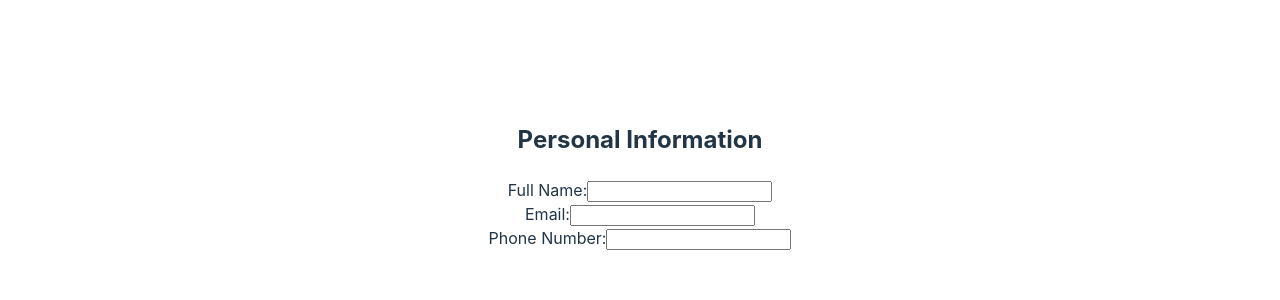
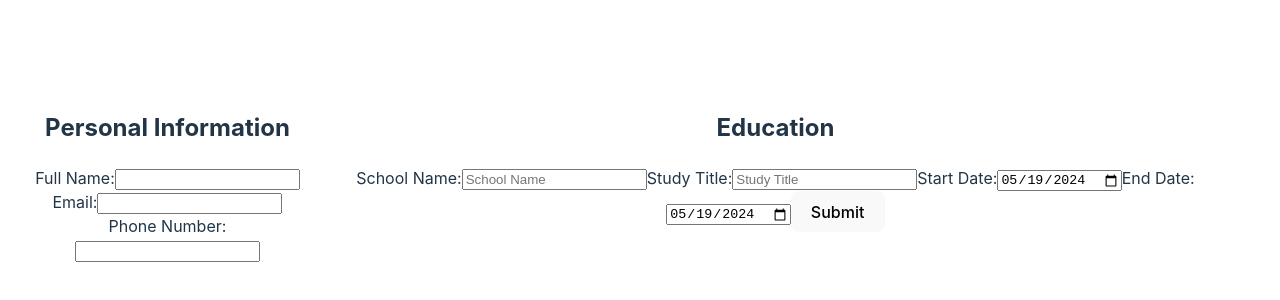
Before and after one commit to The-Shamm/Mod-6, a React (Vite) app in the folder Mod6App/: page / in a window 1280 px wide. Shown: the part 224-524 px from the top of the page. Built offline with nearby package versions, Linux system fonts and the light colour scheme.

Commit message:
used chat to use the same format as personalinfo

```diff
--- a/Mod6App/src/App.jsx
+++ b/Mod6App/src/App.jsx
@@ -1,7 +1,8 @@
-import { useState } from 'react'
+import { useState } from "react";
 import "./styles/style.css";
 import "./App.css";
 import PersonalInfo from "./components/PersonalInfo";
+import EducationForm from "./components/EducationForm";
 
 function App() {
   const [personalInfo, setPersonalInfo] = useState({
@@ -9,21 +10,61 @@ function App() {
     email: "",
     phone: "",
   });
+
+  const [eduInfo, setEduInfo] = useState({
+    schoolName: "",
+    studyTitle: "",
+    startDate: new Date(),
+    endDate: new Date(),
+  });
+
+  const [display, setDisplay] = useState({
+    displayEdu: false,
+  });
+
   const handlePersonalInfoUpdate = (updatedInfo) => {
-setPersonalInfo(updatedInfo)
+    setPersonalInfo(updatedInfo);
+  };
 
-  }
+  const handleEduInfoUpdate = (updatedInfo) => {
+    setEduInfo(updatedInfo);
+  };
+
+  const handleSubmit = (e, displayType) => {
+    e.preventDefault();
+    setDisplay((prevDisplay) => ({
+      ...prevDisplay,
+      [displayType]: !prevDisplay[displayType],
+    }));
+  };
 
   return (
     <div id="container">
       <div>
-        <PersonalInfo onChange={handlePersonalInfoUpdate}></PersonalInfo>
+        <PersonalInfo onChange={handlePersonalInfoUpdate} />
       </div>
-
       <div>
         <h1>{personalInfo.fullName}</h1>
         <h2>{personalInfo.email}</h2>
-        <h2>{personalInfo.phone} </h2>
+        <h2>{personalInfo.phone}</h2>
+      </div>
+      <div>
+        {display.displayEdu ? (
+          <div>
+            <h2>Education Information</h2>
+            <p>School: {eduInfo.schoolName}</p>
+            <p>Study Title: {eduInfo.studyTitle}</p>
+            <p>Start Date: {eduInfo.startDate.toISOString().slice(0, 10)}</p>
+            <p>End Date: {eduInfo.endDate.toISOString().slice(0, 10)}</p>
+            <button onClick={() => setDisplay({ displayEdu: false })}>Edit</button>
+          </div>
+        ) : (
+          <EducationForm
+            eduInfo={eduInfo}
+            onChange={handleEduInfoUpdate}
+            onSubmit={(e) => handleSubmit(e, "displayEdu")}
+          />
+        )}
       </div>
     </div>
   );
--- /dev/null
+++ b/Mod6App/src/components/EducationForm.jsx
@@ -0,0 +1,76 @@
+import { useState } from "react";
+
+function EducationForm(props) {
+  const [eduInfo, setEduInfo] = useState({
+    schoolName: "",
+    studyTitle: "",
+    startDate: new Date(),
+    endDate: new Date(),
+  });
+
+  const handleInputChange = (e) => {
+    const { name, value } = e.target;
+    const updatedValue = name.includes("Date") ? new Date(value) : value;
+    const updatedInfo = { ...eduInfo, [name]: updatedValue };
+    setEduInfo(updatedInfo);
+    props.onChange(updatedInfo);
+  };
+
+  const handleSubmit = (e) => {
+    e.preventDefault();
+    props.onSubmit(e);
+  };
+
+  return (
+    <>
+      <h2 className="form-title">Education</h2>
+      <form onSubmit={handleSubmit} className="form">
+        <label htmlFor="schoolName" className="form-label">
+          School Name:
+          <input
+            type="text"
+            placeholder="School Name"
+            value={eduInfo.schoolName}
+            name="schoolName"
+            onChange={handleInputChange}
+            className="form-input"
+          />
+        </label>
+        <label htmlFor="studyTitle" className="form-label">
+          Study Title:
+          <input
+            type="text"
+            placeholder="Study Title"
+            value={eduInfo.studyTitle}
+            name="studyTitle"
+            onChange={handleInputChange}
+            className="form-input"
+          />
+        </label>
+        <label htmlFor="startDate" className="form-label">
+          Start Date:
+          <input
+            type="date"
+            value={eduInfo.startDate.toISOString().slice(0, 10)}
+            name="startDate"
+            onChange={handleInputChange}
+            className="form-input form-date-input"
+          />
+        </label>
+        <label htmlFor="endDate" className="form-label">
+          End Date:
+          <input
+            type="date"
+            value={eduInfo.endDate.toISOString().slice(0, 10)}
+            name="endDate"
+            onChange={handleInputChange}
+            className="form-input form-date-input"
+          />
+        </label>
+        <button className="form-btn" type="submit">Submit</button>
+      </form>
+    </>
+  );
+}
+
+export default EducationForm;
--- a/Mod6App/src/components/PersonalInfo.jsx
+++ b/Mod6App/src/components/PersonalInfo.jsx
@@ -28,7 +28,7 @@ function PersonalInfo(props) {
             {...prevInfo, phone: e.target.value}
 
         ))
-        props.onChange({...PersonalInfo, phonee: e.target.value})
+        props.onChange({...PersonalInfo, phone: e.target.value})
     }
 
   return (
```
